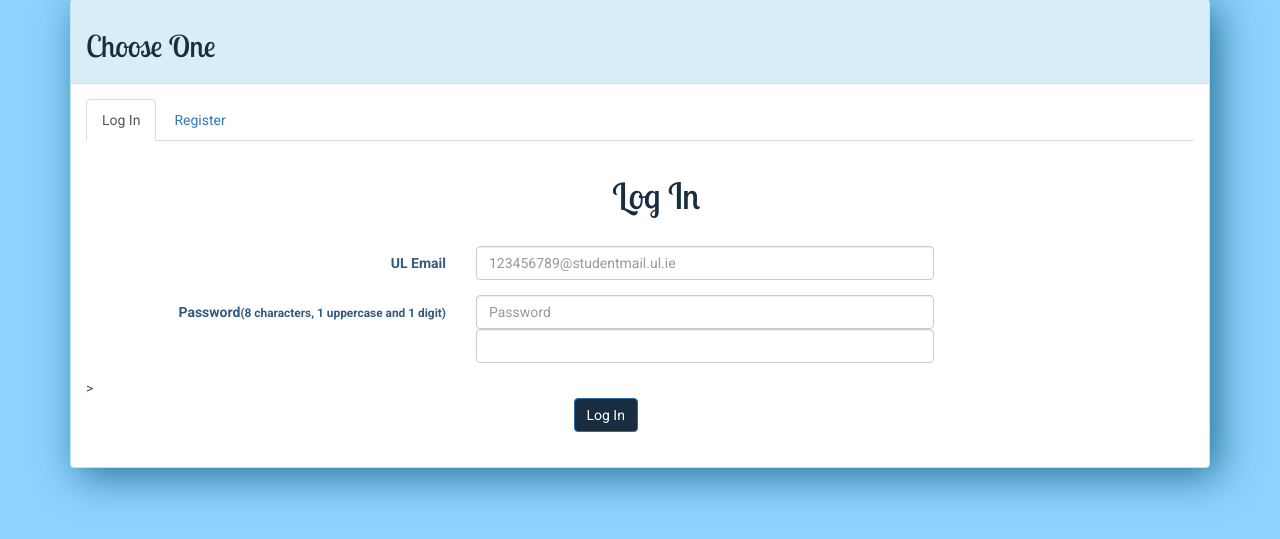
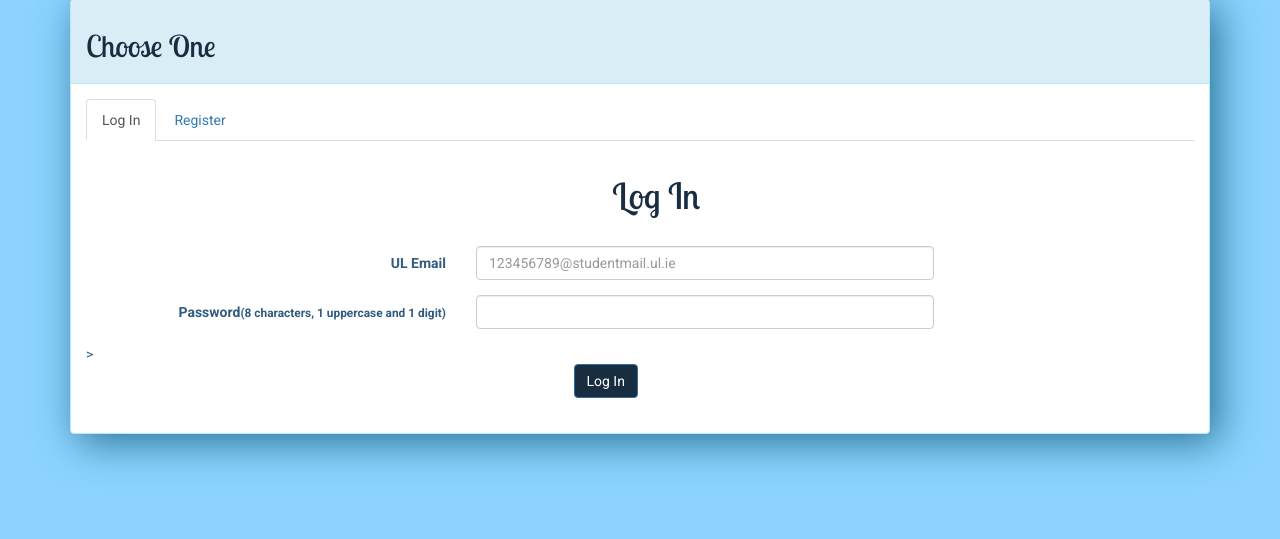
Before and after one commit to 10111778kmcm/WebDevProject, a PHP site: page /logIn.php in a window 1280 px wide. Shown: the part 51-590 px from the top of the page. Run offline with PHP 8.4, Linux system fonts and the light colour scheme; some libraries are stand-ins or nearby versions.

Commit message:
There were2 input fields for password, changed to 1 and looks like its working

```diff
--- a/logIn.php
+++ b/logIn.php
@@ -156,8 +156,7 @@
               <div class="form-group row">
                 <label for="inputPassword3" class="col-sm-4  col-md-4 control-label">Password<small>(8 characters, 1 uppercase and 1 digit)</small></label>
                 <div class="col-sm-5 col-md-5">
-                  <input pattern="(?=.*\d)(?=.*[a-z])(?=.*[A-Z]).{8,}" minlength = "8" name="passwordInput" class="form-control" id="inputPassword3" placeholder="Password">
-                    <input name="passwordInput" class="form-control" id="inputPassword3" type="password">
+                  <input pattern="(?=.*\d)(?=.*[a-z])(?=.*[A-Z]).{8,}" minlength = "8" name="passwordInput" class="form-control" id="inputPassword3" type="Password">
                 </div>
               </div>>
 
```
